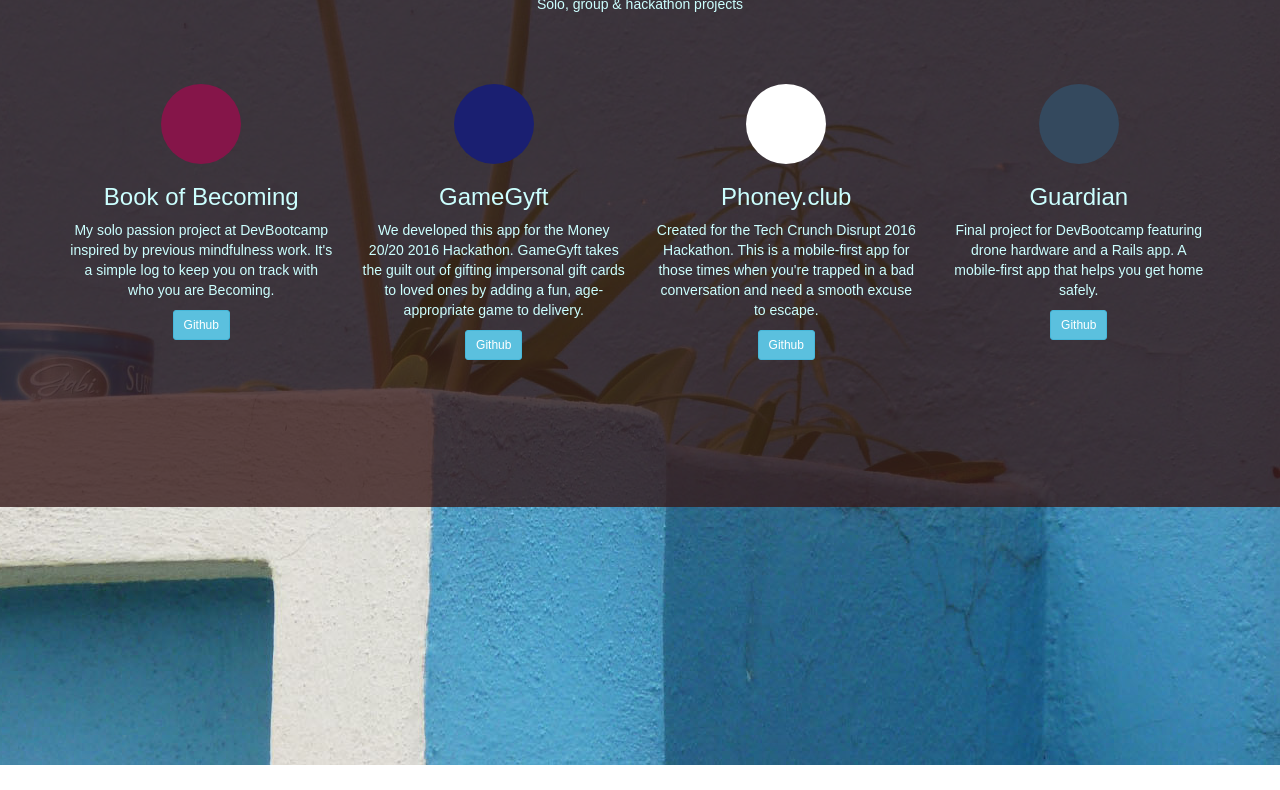
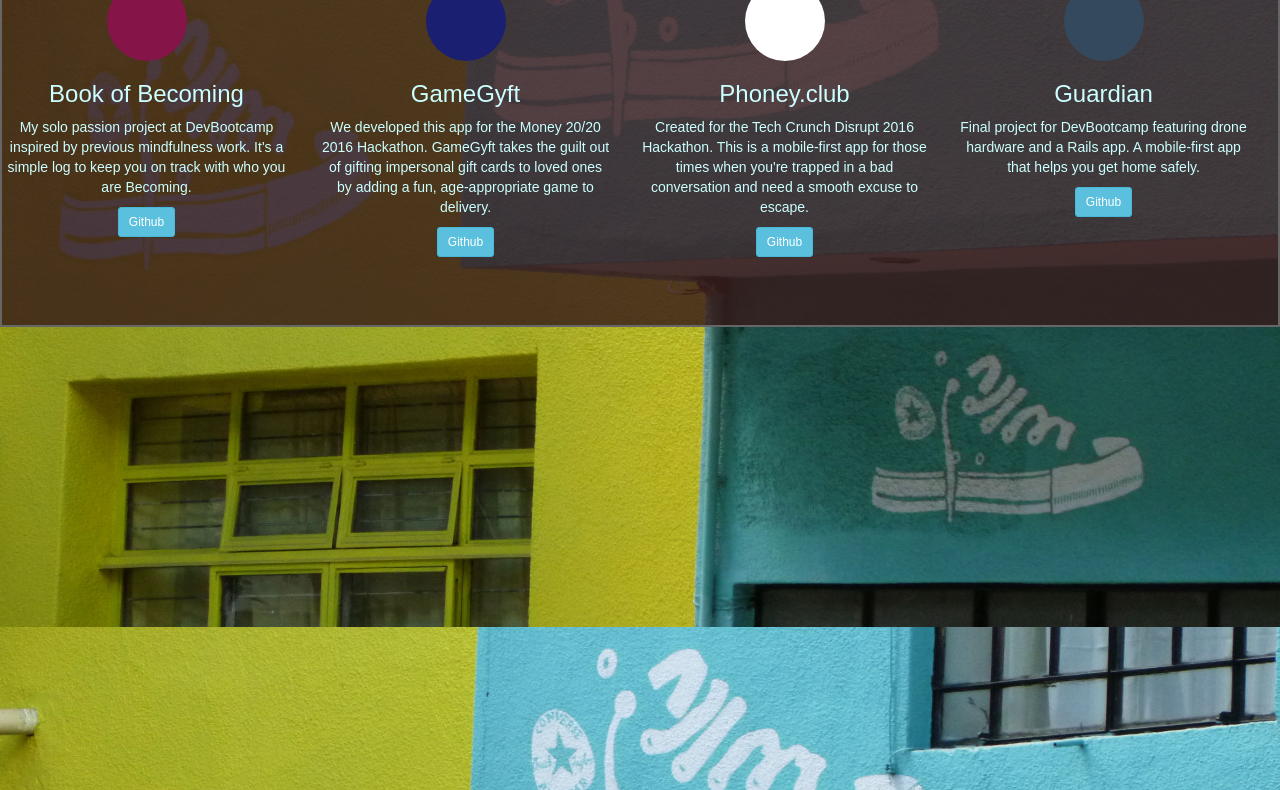
Before and after one commit to ShawnTe/portfolio-site, a plain HTML site: page framework-bootstrap/index.htm in a window 1280 px wide. Shown: the part 673-1463 px from the top of the page. Drawn offline with nearby package versions, Linux system fonts and the light colour scheme; a web font is replaced by a local one.

Commit message:
Add fixed background image capability per section, convert coding section

```diff
--- a/framework-bootstrap/css/style.css
+++ b/framework-bootstrap/css/style.css
@@ -99,7 +99,7 @@
 h2 {
   margin-top: 0px;
   /*margin-bottom: 70px;*/
-  font-size: 5em;
+  font-size: 4em;
 }
 
 a {
@@ -129,17 +129,58 @@
   flex-direction: row;
   justify-content: center;
 }*/
+div.row {
+  width: 100%;
+}
+#spacer {
+  height: 300px;
+}
 section {
-  margin-top: 300px;
+  /*margin-top: 300px;
   padding-top: 80px;
   padding-bottom: 600px;
-  height: 600px;
+  height: 600px;*/
+}
+.container {
+  width: 100vw;
+  padding-left: 0px;
+  padding-right: 0px;
+}
+.section {
+  position:relative;
+  z-index:1;
+  height:1000px;
+  width:100%;
+  background-attachment:fixed;    /* this keeps the background in place */
+  background-size:100% 100%;
+  background-repeat:no-repeat;
+}
+.content {
+    position:relative;
+    z-index:2;
+    /*background-color:#fff;*/
+    padding-top: 50px;
+    background: rgb(54, 25, 25); /* Fall-back for browsers that don't support rgba */
+    background: rgba(54, 25, 25, .8);
+    color: #CCFFFF;
+    border:2px solid #666;
+    width: 100%;
+    height:50%;    /* this height difference allows the bg to show through */
+}
+.section#s1 {
+    background-image: url("../images/bg-converse.jpg");
+}
+.section#s2 {
+    background-image: url("../images/bg-hummingbird.jpg");
+}
+.section#s3 {
+    background-image: url("../images/bg-heuchera.jpg");
 }
 button {
   width: 100px;
 }
 .section-header {
-  padding-bottom: 60px;
+  /*padding-bottom: 60px;*/
 }
 .green {
   color: #009900;
--- a/framework-bootstrap/index.htm
+++ b/framework-bootstrap/index.htm
@@ -26,9 +26,14 @@
       </div>
     </header>
 
+    <div id=spacer>
+    </div>
+
     <!-- Coding examples section -->
+    <div class="container">
     <section id=coding>
-      <div class="container">
+      <div class="section" id="s1">
+        <div class="content" id="c1">
 
             <div class="row text-center section-header">
               <div class="col-md-12">
@@ -45,8 +50,8 @@
                 <h3>Book of Becoming</h3>
                 <p>My solo passion project at DevBootcamp inspired by previous mindfulness work. It's a simple log to keep you on track with who you are Becoming.</p>
                 <a class="btn btn-sm btn-info center" href="https://github.com/ShawnTe/book-of-becoming">Github</a>
+              </div>
 
-          </div>
               <div class="col-md-3 flex-col">
                 <div class="project-logo circle flex-col hand-cursor center" id=gamegyft data-toggle="modal" data-target="#project3">
                 </div>
@@ -72,8 +77,11 @@
 
             </div>
           </div>
+        </div>
+      <!-- </div> -->
+</div>
         </section>
-
+<!--  -->
     <!-- Other Projects section -->
     <section id=other-projects>
       <div class="container">
```
Also changed, not shown: framework-bootstrap/images/bg-converse.jpg (added), framework-bootstrap/images/bg-heuchera.jpg (added), framework-bootstrap/images/bg-hummingbird.jpg (added), framework-bootstrap/images/bg-lantern.jpg (added). Lines whose indentation alone changed are shown as unchanged.
